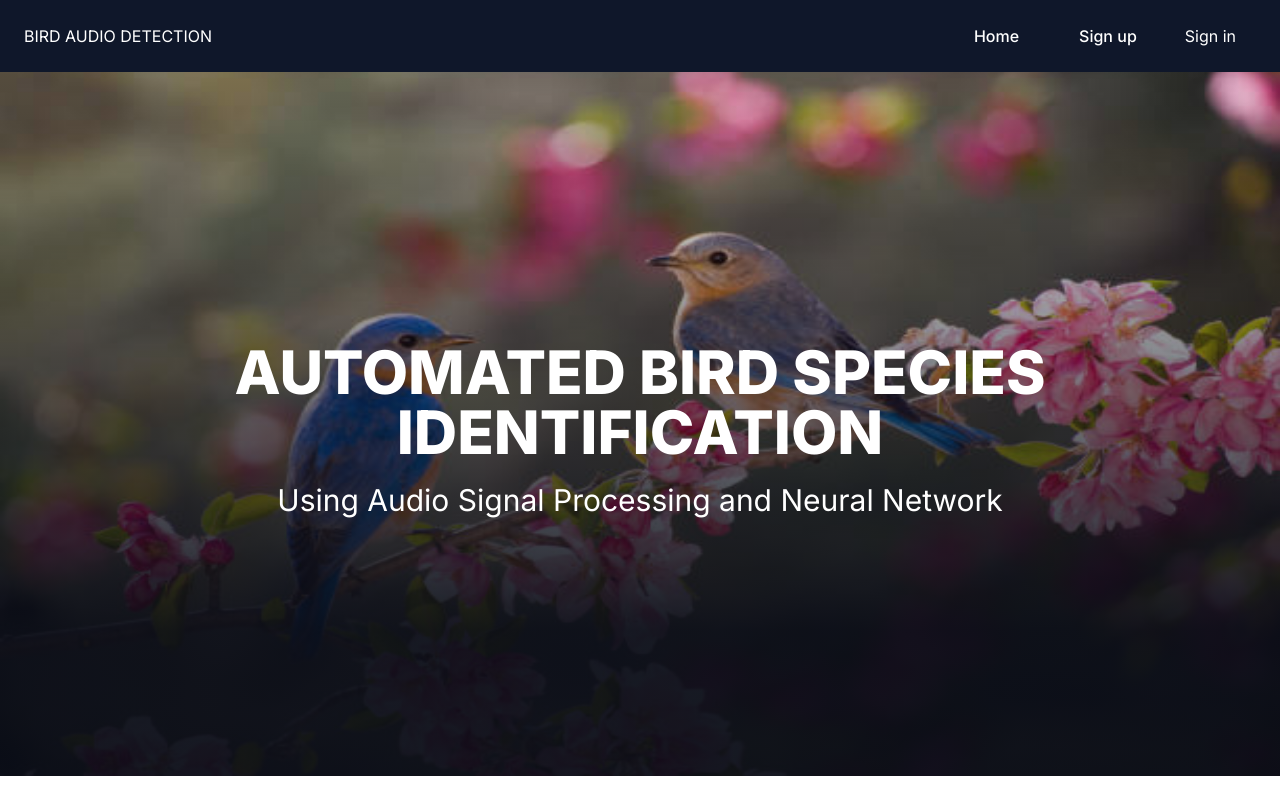
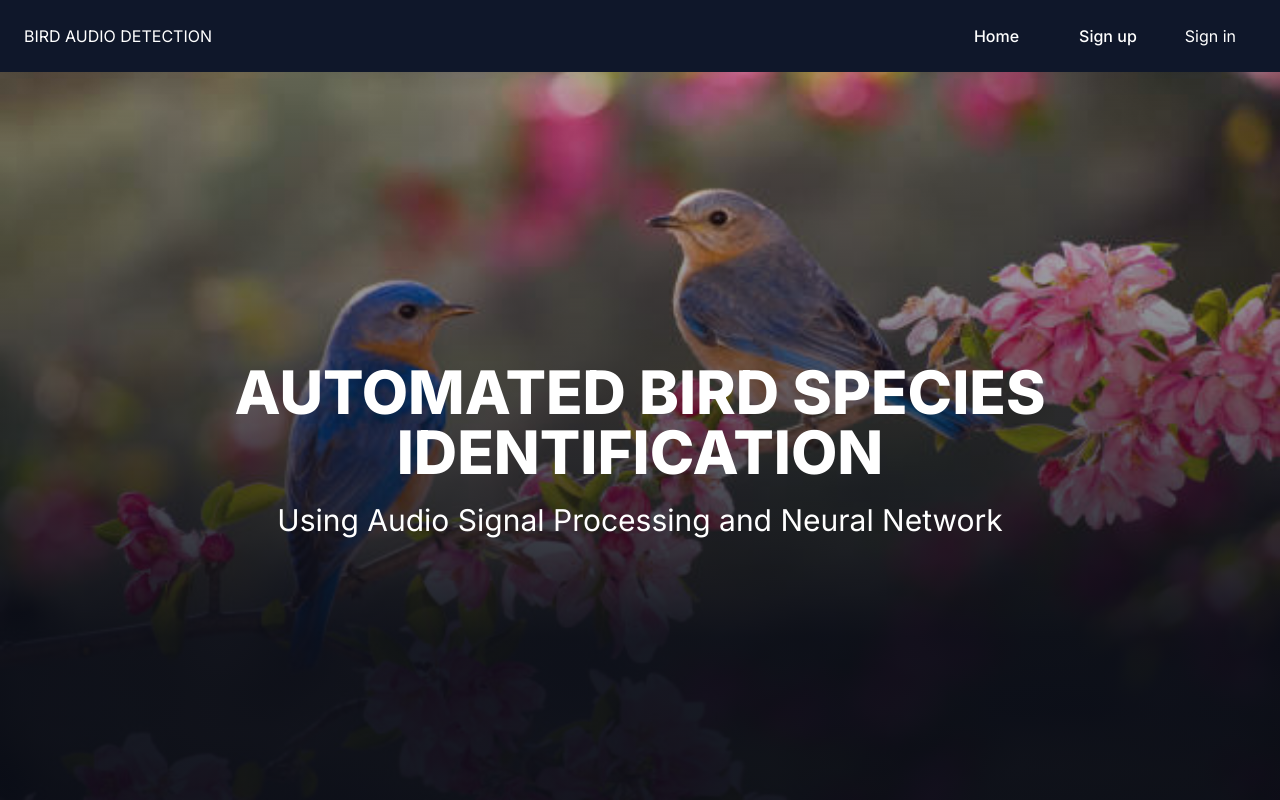
Before and after one commit to rupeshbisen/birdIdentification, a Next.js app: page / in a window 1280 px wide. Built offline with nearby package versions, Linux system fonts and the light colour scheme.

Commit message:
some css changes

```diff
--- a/src/app/globals.css
+++ b/src/app/globals.css
@@ -26,7 +26,7 @@
     linear-gradient(360deg, rgba(10, 13, 23, 0.95) 20.4%, rgba(10, 13, 23, 0) 100%),
     url(.../../../../public/bg.jpg);
   background-repeat: no-repeat;
-  height: 89vh;
+  height: 100vh;
   width: 100%;
 }
 
@@ -36,7 +36,7 @@
     linear-gradient(360deg, rgba(10, 13, 23, 0.95) 20.4%, rgba(10, 13, 23, 0) 100%),
     url(.../../../../public/bryan-hanson.jpg);
   background-repeat: no-repeat;
-  height: 89vh;
+  height: 100vh;
   width: 100%;
 }
 
--- a/src/app/layout.tsx
+++ b/src/app/layout.tsx
@@ -22,7 +22,7 @@ export default function RootLayout({
       <body className={inter.className}>
         <GlobalState>
           <Navbar />
-          <main className='flex flex-col mt-16'>{children}</main>
+          <main className='flex flex-col h-screen'>{children}</main>
         </GlobalState>
       </body>
     </html>
--- a/src/app/page.tsx
+++ b/src/app/page.tsx
@@ -42,7 +42,7 @@ export default function Home() {
 
   return (
     <div>
-      <div className={`${isAuthUser ? "afterLoginbg" : "bgImg flex items-center"}`}>
+      <div className={`${isAuthUser ? "afterLoginbg" : "bgImg flex items-center justify-center"} pt-20`}>
         <div className="px-3 pt-5">
           <h1 className="text-white text-6xl font-extrabold text-center">AUTOMATED BIRD SPECIES IDENTIFICATION</h1>
           <p className="text-white text-3xl text-center mt-5">Using Audio Signal Processing and Neural Network</p>
```
